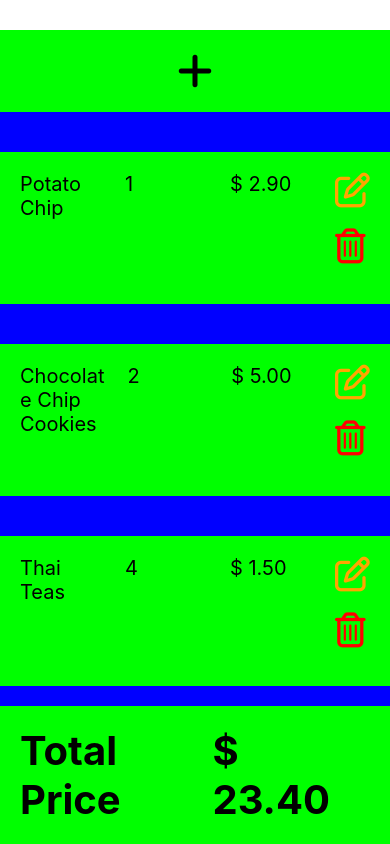
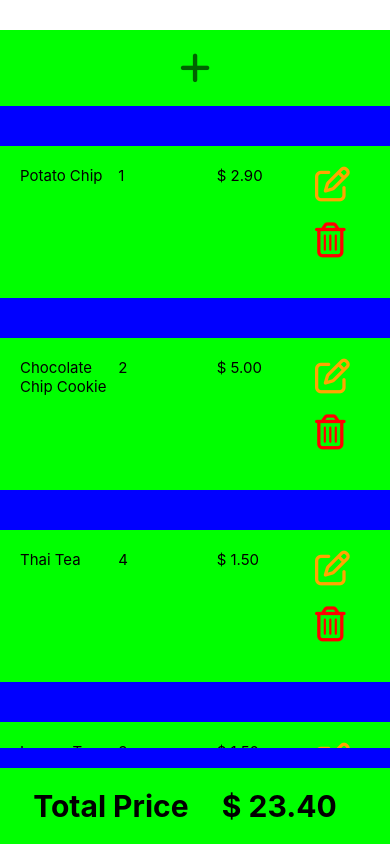
Before and after one commit to chanyongkeong8180/mad-miniproject-chanyongkeong8180, a React Native app: screen / in a window 390 px wide. Built offline with nearby package versions, Linux system fonts and the light colour scheme.

Commit message:
Minor changes to styling of data layout.

```diff
--- a/App.js
+++ b/App.js
@@ -5,13 +5,13 @@ import Icon from 'react-native-vector-icons/FontAwesome6';
 const App = () => {
   let total = 0;
   for (let i = 0; i < datasource.length; i++) {
-      total += datasource[i].price * datasource[i].quantity;
+      total += datasource[i].quantity * datasource[i].price;
   }
   return (
     <View style={styles.container}>
       <TouchableOpacity
           style={[styles.row, {justifyContent: 'center', marginBottom: 20}]}>
-          <Icon name="plus" size={40} color='black' />
+          <Icon name="plus" size={35} color='darkgreen' />
       </TouchableOpacity>
       <FlatList data={datasource} renderItem={renderItem} />
         <View style={[styles.row, {marginTop: 20}]}>
@@ -32,11 +32,11 @@ const renderItem = ({item}) => {
           <Text style={styles.datatext}>$ {item.price.toFixed(2)}</Text>
             <View style={styles.column}>
               <TouchableOpacity
-                  style={{marginBottom: 20}}>
+                  style={{marginBottom: 20, paddingRight: 20}}>
                   <Icon name="pen-to-square" size={35} color='orange' />
               </TouchableOpacity>
               <TouchableOpacity
-                  style={{marginBottom: 20}}>
+                  style={{marginBottom: 20, paddingRight: 20}}>
                   <Icon name="trash-can" size={35} color='red' />
               </TouchableOpacity>
             </View>
@@ -46,9 +46,9 @@ const renderItem = ({item}) => {
 
 const datasource= [
     {name: "Potato Chip", quantity: 1, price: 2.90},
-    {name: "Chocolate Chip Cookies", quantity: 2, price: 5.00},
-    {name: "Thai Teas", quantity: 4, price: 1.50},
-    {name: "Lemon Teas", quantity: 3, price: 1.50}
+    {name: "Chocolate Chip Cookie", quantity: 2, price: 5.00},
+    {name: "Thai Tea", quantity: 4, price: 1.50},
+    {name: "Lemon Tea", quantity: 3, price: 1.50}
 ];
 
 const styles = StyleSheet.create({
@@ -68,14 +68,13 @@ const styles = StyleSheet.create({
         justifyContent: 'space-evenly',
     },
     datatext: {
-        fontSize: 20,
-        flexWrap: 'wrap',
-        width: '25%',
-        marginRight: 20
+        flex: 1,
+        fontSize: 15,
+        marginRight: 10
     },
     totaltext: {
-        fontSize: 40,
+        fontSize: 30,
         fontWeight: 'bold',
-        marginRight: 40
+        marginRight: 20
     }
 });
```
